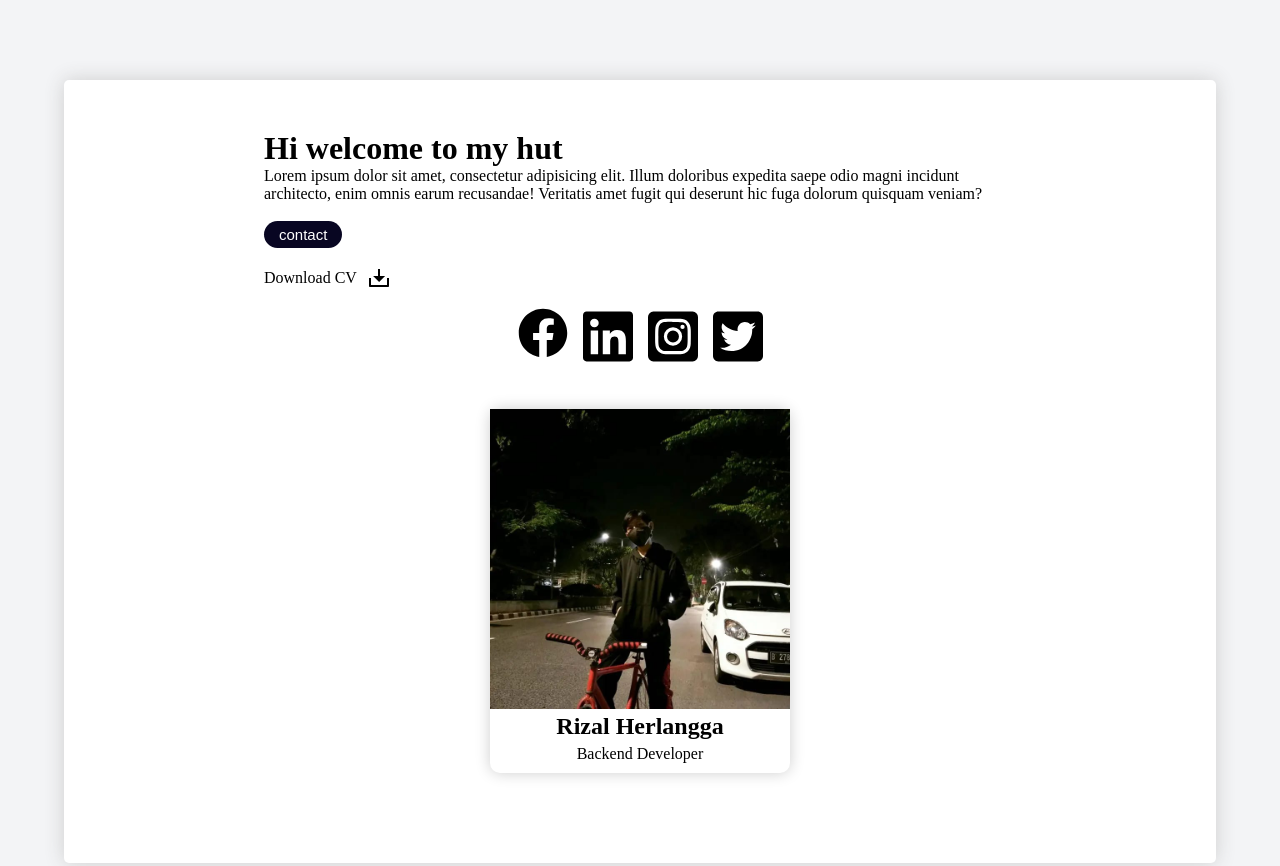
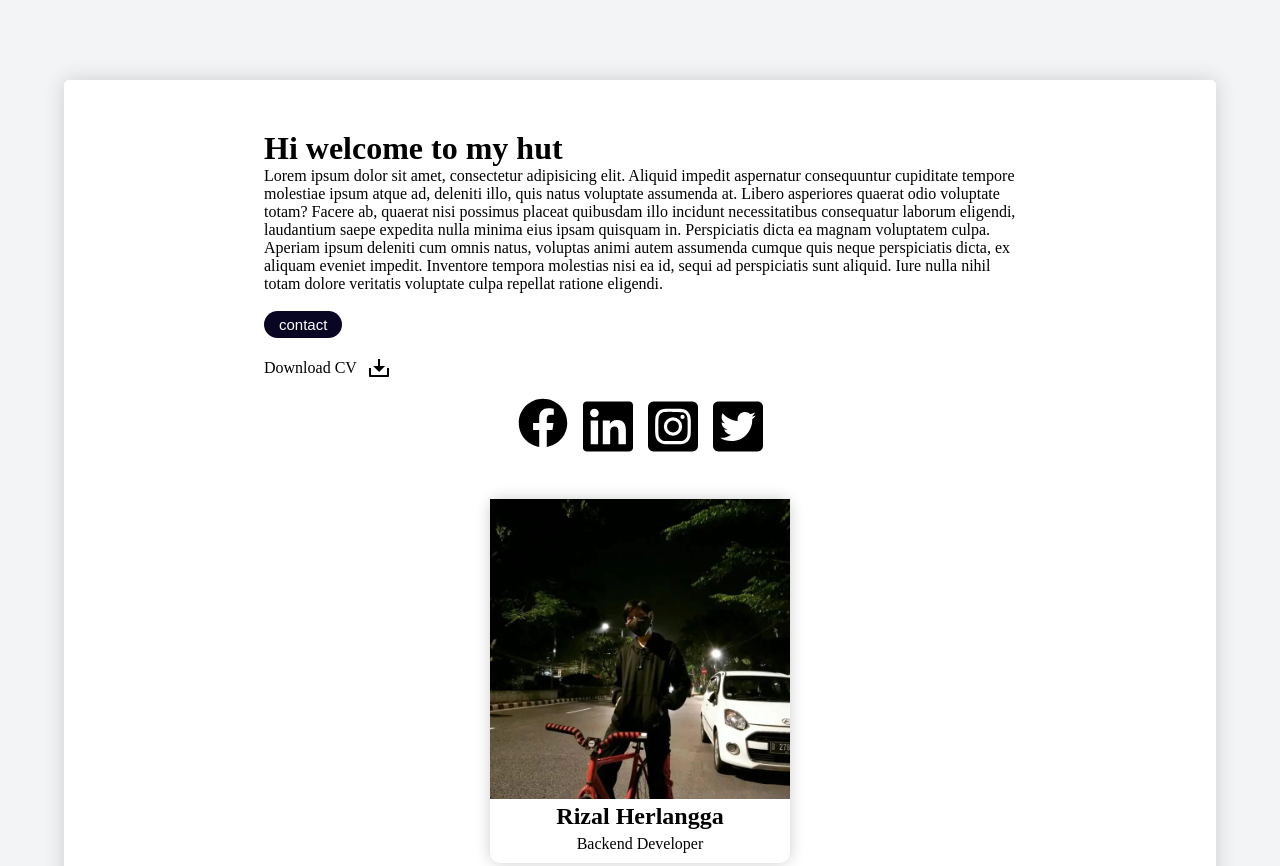
Before and after one commit to rizalherlangga/task-1, a plain HTML site: page index.html in a window 1280 px wide. Shown: the top 866 px of the page. Drawn offline with Linux system fonts and the light colour scheme.

Commit message:
panjangin lorem ipsum

```diff
--- a/index.html
+++ b/index.html
@@ -25,10 +25,17 @@
     >
       <h1>Hi welcome to my hut</h1>
       <p>
-        Lorem ipsum dolor sit amet, consectetur adipisicing elit. Illum
-        doloribus expedita saepe odio magni incidunt architecto, enim omnis
-        earum recusandae! Veritatis amet fugit qui deserunt hic fuga dolorum
-        quisquam veniam?
+        Lorem ipsum dolor sit amet, consectetur adipisicing elit. Aliquid
+        impedit aspernatur consequuntur cupiditate tempore molestiae ipsum atque
+        ad, deleniti illo, quis natus voluptate assumenda at. Libero asperiores
+        quaerat odio voluptate totam? Facere ab, quaerat nisi possimus placeat
+        quibusdam illo incidunt necessitatibus consequatur laborum eligendi,
+        laudantium saepe expedita nulla minima eius ipsam quisquam in.
+        Perspiciatis dicta ea magnam voluptatem culpa. Aperiam ipsum deleniti
+        cum omnis natus, voluptas animi autem assumenda cumque quis neque
+        perspiciatis dicta, ex aliquam eveniet impedit. Inventore tempora
+        molestias nisi ea id, sequi ad perspiciatis sunt aliquid. Iure nulla
+        nihil totam dolore veritatis voluptate culpa repellat ratione eligendi.
       </p>
       <br />
       <button
```
